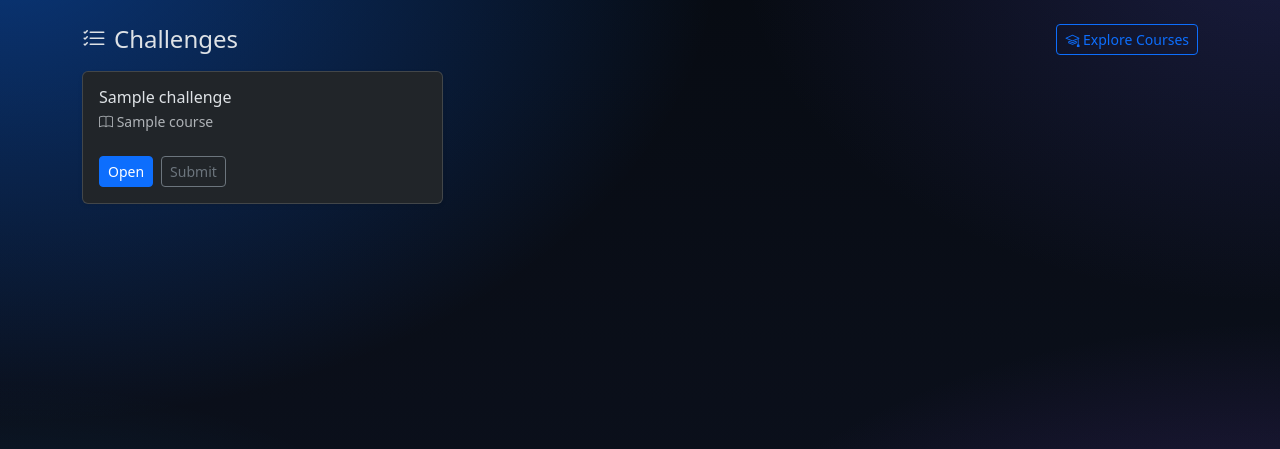
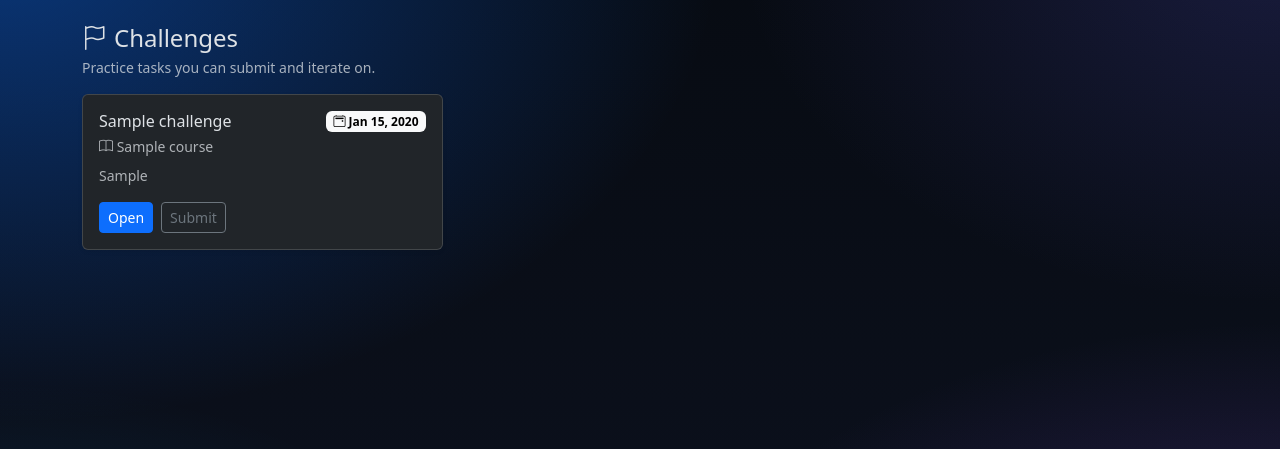
Before and after one commit to valentinsw/SkillForge, a Django app: page /challenges/ in a window 1280 px wide. Shown: the part 57-506 px from the top of the page. Run offline with Django 5.2, Linux system fonts and the light colour scheme; a user stored in the database is signed in; tables that the repository leaves empty hold one stand-in row (values such as "Sample post").

Commit message:
challenges: standardize URL names and fix template reverses - Canonical submission create route: 'submit' (kept BC alias 'submission-create') - Update list/detail templates to use the canonical names - Keep edit/delete underscore names and hyphen aliases

```diff
--- a/challenges/urls.py
+++ b/challenges/urls.py
@@ -13,15 +13,10 @@ urlpatterns = [
     path("", ChallengeListView.as_view(), name="list"),
     path("<int:pk>/", ChallengeDetailView.as_view(), name="detail"),
 
-    # Primary create route
-    path("<int:challenge_pk>/submit/", SubmissionCreateView.as_view(), name="submit"),
-    # Back-compat alias (some templates might still use this)
-    path("<int:challenge_pk>/submit/", SubmissionCreateView.as_view(), name="submission-create"),
+    # Create (canonical name)
+    path("<int:challenge_pk>/submit/", SubmissionCreateView.as_view(), name="submission_create"),
 
-    # Edit/Delete (canonical underscore names)
-    path("submission/<int:pk>/edit/",   SubmissionUpdateView.as_view(), name="submission_edit"),
+    # Edit / Delete (canonical underscore names)
+    path("submission/<int:pk>/edit/", SubmissionUpdateView.as_view(), name="submission_edit"),
     path("submission/<int:pk>/delete/", SubmissionDeleteView.as_view(), name="submission_delete"),
-    # Aliases with hyphens (tolerate older template links)
-    path("submission/<int:pk>/edit/",   SubmissionUpdateView.as_view(), name="submission-edit"),
-    path("submission/<int:pk>/delete/", SubmissionDeleteView.as_view(), name="submission-delete"),
 ]
--- a/challenges/views.py
+++ b/challenges/views.py
@@ -5,16 +5,22 @@ from django.urls import reverse_lazy
 from .models import Challenge, Submission
 from .forms import SubmissionForm
 
-class ChallengeListView(LoginRequiredMixin, ListView):
+# Public list (tests expect 200 for anonymous users)
+class ChallengeListView(ListView):
     template_name = "challenges/challenge_list.html"
     model = Challenge
 
-class ChallengeDetailView(LoginRequiredMixin, DetailView):
+# Public detail
+class ChallengeDetailView(DetailView):
     template_name = "challenges/challenge_detail.html"
     model = Challenge
 
-class UserIsOwnerMixin(UserPassesTestMixin):
-    def test_func(self): return self.get_object().author == self.request.user
+class AuthorOrStaffRequiredMixin(UserPassesTestMixin):
+    raise_exception = True
+    def test_func(self):
+        sub = self.get_object()
+        u = self.request.user
+        return u.is_authenticated and (sub.author_id == u.id or u.is_staff)
 
 class SubmissionCreateView(LoginRequiredMixin, CreateView):
     template_name = "forms/form.html"
@@ -32,15 +38,17 @@ class SubmissionCreateView(LoginRequiredMixin, CreateView):
     def get_success_url(self):
         return reverse_lazy("challenges:detail", kwargs={"pk": self.challenge.pk})
 
-class SubmissionUpdateView(LoginRequiredMixin, UserIsOwnerMixin, UpdateView):
+class SubmissionUpdateView(LoginRequiredMixin, AuthorOrStaffRequiredMixin, UpdateView):
     template_name = "forms/form.html"
     model = Submission
     form_class = SubmissionForm
+
     def get_success_url(self):
         return reverse_lazy("challenges:detail", kwargs={"pk": self.object.challenge.pk})
 
-class SubmissionDeleteView(LoginRequiredMixin, UserIsOwnerMixin, DeleteView):
+class SubmissionDeleteView(LoginRequiredMixin, AuthorOrStaffRequiredMixin, DeleteView):
     template_name = "forms/confirm_delete.html"
     model = Submission
+
     def get_success_url(self):
         return reverse_lazy("challenges:detail", kwargs={"pk": self.object.challenge.pk})
--- a/templates/challenges/challenge_list.html
+++ b/templates/challenges/challenge_list.html
@@ -1,40 +1,42 @@
 {% extends "base.html" %}
+{% load static %}
 {% block title %}Challenges · SkillForge{% endblock %}
 
 {% block content %}
 <div class="d-flex align-items-center justify-content-between mb-3">
-  <h1 class="h4 mb-0 d-flex align-items-center gap-2">
-    <i class="bi bi-list-check"></i> Challenges
-  </h1>
-  <a href="{% url 'courses:list' %}" class="btn btn-outline-primary btn-sm">
-    <i class="bi bi-mortarboard"></i> Explore Courses
-  </a>
+  <div>
+    <h1 class="h4 mb-1 d-flex align-items-center gap-2">
+      <i class="bi bi-flag"></i> Challenges
+    </h1>
+    <div class="text-muted small">
+      Practice tasks you can submit and iterate on.
+    </div>
+  </div>
 </div>
 
 {% if object_list %}
   <div class="row g-3">
     {% for ch in object_list %}
       <div class="col-md-6 col-lg-4">
-        <div class="card h-100 shadow-sm challenge-card">
+        <div class="card h-100 shadow-sm">
           <div class="card-body d-flex flex-column">
-            <div class="d-flex align-items-start justify-content-between">
-              <h2 class="h6 mb-1">{{ ch.title }}</h2>
-              {% if ch.due_date %}
-                <span class="badge text-bg-secondary">Due {{ ch.due_date|date:"M d, Y" }}</span>
+            <div class="d-flex align-items-center justify-content-between mb-1">
+              <h2 class="h6 mb-0">{{ ch.title }}</h2>
+              {% if ch.deadline %}
+                <span class="badge text-bg-light"><i class="bi bi-calendar2-event"></i> {{ ch.deadline|date:"M d, Y" }}</span>
               {% endif %}
             </div>
             <div class="text-muted small mb-2">
               {% if ch.course %}<i class="bi bi-book"></i> {{ ch.course.title }}{% endif %}
             </div>
-            <p class="mb-3 text-muted small">{{ ch.description|truncatewords:25 }}</p>
+            <p class="mb-3 text-muted small">{{ ch.prompt|truncatewords:25 }}</p>
 
             <div class="mt-auto d-flex gap-2">
-              <!-- Adjust URL names if different in your urls.py -->
               <a class="btn btn-sm btn-primary" href="{% url 'challenges:detail' ch.pk %}">
                 Open
               </a>
               {% if user.is_authenticated %}
-                <a class="btn btn-sm btn-outline-secondary" href="{% url 'challenges:submission-create' ch.pk %}">
+                <a class="btn btn-sm btn-outline-secondary" href="{% url 'challenges:submission_create' ch.pk %}">
                   Submit
                 </a>
               {% endif %}
@@ -45,8 +47,6 @@
     {% endfor %}
   </div>
 {% else %}
-  <div class="alert alert-info">
-    No challenges yet. Check <a href="{% url 'courses:list' %}" class="alert-link">Courses</a> to get started.
-  </div>
+  <div class="alert alert-info">No challenges yet.</div>
 {% endif %}
 {% endblock %}
```
Also changed, not shown: templates/challenges/challenge_detail.html (+6 -2 lines).
